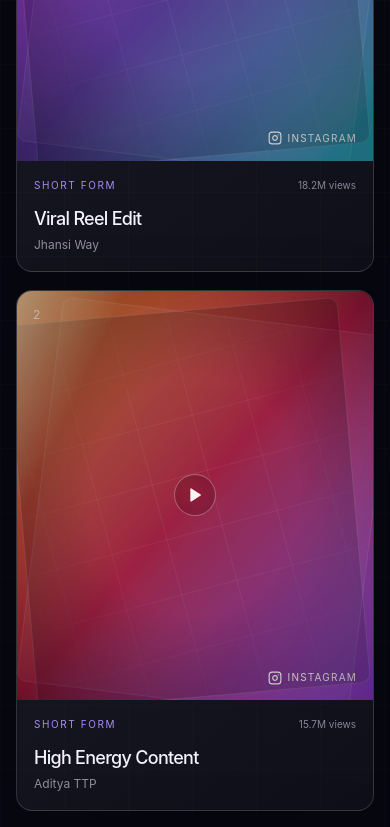
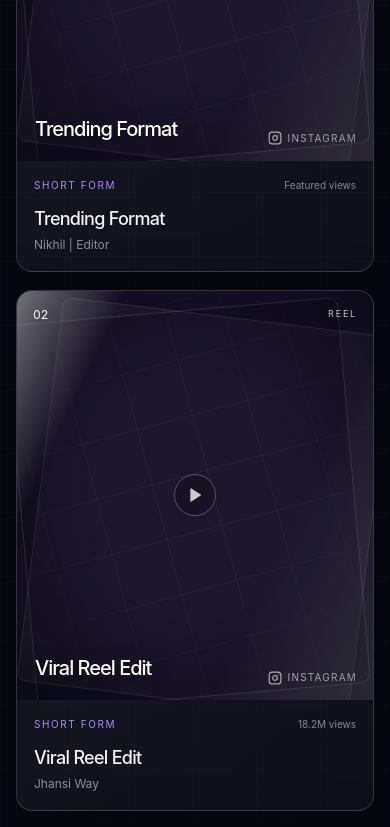
Before and after one commit to nanashi042/Portfolio, a React (Vite) app: page / in a window 390 px wide. Shown: the part 1920-2747 px from the top of the page. Built offline with nearby package versions, Linux system fonts and the light colour scheme.

Commit message:
changed ui

```diff
--- a/src/app/App.tsx
+++ b/src/app/App.tsx
@@ -28,6 +28,16 @@ type Video = {
 };
 
 const videos: Video[] = [
+  {
+    id: '0',
+    title: 'Trending Format',
+    creator: 'Nikhil | Editor',
+    videoUrl: 'https://www.instagram.com/p/DPE4wb_gAeE/embed',
+    views: 'Featured',
+    platform: 'instagram',
+    category: 'short',
+    tone: 'from-amber-300/80 via-orange-500/70 to-fuchsia-600/80',
+  },
   {
     id: '1',
     title: 'Viral Reel Edit',
@@ -174,7 +184,13 @@ const longBlogs = [
   ['02', 'The retention edit', 'How I turn a rough talking-head recording into a journey people finish.', '15 min read'],
 ];
 
-function VideoCard({ video, onOpen }: { video: Video; onOpen: (video: Video) => void }) {
+function youtubeVideoId(videoUrl: string) {
+  return videoUrl.match(/(?:youtube\.com\/embed\/|youtu\.be\/)([^?&#/]+)/i)?.[1];
+}
+
+function VideoCard({ video, number, onOpen }: { video: Video; number: number; onOpen: (video: Video) => void }) {
+  const youtubeId = video.platform === 'youtube' ? youtubeVideoId(video.videoUrl) : undefined;
+
   return (
     <motion.button
       type="button"
@@ -184,10 +200,13 @@ function VideoCard({ video, onOpen }: { video: Video; onOpen: (video: Video) =>
       className="group glass-card video-card text-left"
     >
       <div className={`video-art bg-gradient-to-br ${video.tone}`}>
+        {youtubeId && <img className="video-thumbnail" src={`https://img.youtube.com/vi/${youtubeId}/maxresdefault.jpg`} alt="" loading="lazy" />}
         <div className="video-depth video-depth-one" />
         <div className="video-depth video-depth-two" />
         <div className="video-grid" />
-        <span className="video-number">{video.id}</span>
+        <span className="video-number">{String(number).padStart(2, '0')}</span>
+        <span className="video-label">{video.category === 'long' ? 'FILM' : video.category === 'personal' ? 'NOTE' : 'REEL'}</span>
+        <span className="video-art-title">{video.title}</span>
         <span className="video-play"><Play size={16} fill="currentColor" /></span>
         <span className="video-platform">
           {video.platform === 'instagram' ? <Instagram size={14} /> : <Youtube size={14} />}
@@ -225,9 +244,16 @@ function autoplayVideoUrl(video: Video) {
   }
   const separator = video.videoUrl.includes('?') ? '&' : '?';
   if (video.platform === 'youtube') {
-    return `${video.videoUrl}${separator}autoplay=1&mute=1&playsinline=1&controls=1&rel=0`;
+    return `${video.videoUrl}${separator}autoplay=1&mute=1&playsinline=1&controls=1&rel=0&modestbranding=1&enablejsapi=1&origin=${encodeURIComponent(window.location.origin)}`;
   }
   return video.videoUrl;
+}
+
+function externalVideoUrl(video: Video) {
+  const youtubeId = youtubeVideoId(video.videoUrl);
+  if (youtubeId) return `https://www.youtube.com/watch?v=${youtubeId}`;
+  const instagramId = video.videoUrl.match(/instagram\.com\/(?:p|reel|tv)\/([^/?#]+)/i)?.[1];
+  return instagramId ? `https://www.instagram.com/p/${instagramId}/` : video.videoUrl;
 }
 
 function AddVideoPage({ onBack }: { onBack: () => void }) {
@@ -237,6 +263,7 @@ function AddVideoPage({ onBack }: { onBack: () => void }) {
   const [platform, setPlatform] = useState<Video['platform']>('youtube');
   const [category, setCategory] = useState<Video['category']>('short');
   const [views, setViews] = useState('');
+  const [added, setAdded] = useState(false);
 
   const addVideo = () => {
     if (!title.trim() || !sourceUrl.trim()) {
@@ -258,6 +285,7 @@ function AddVideoPage({ onBack }: { onBack: () => void }) {
     const saved = JSON.parse(localStorage.getItem('nimbuuz-videos') || '[]') as Video[];
     localStorage.setItem('nimbuuz-videos', JSON.stringify([video, ...saved]));
     toast.success('Video added to the homepage.');
+    setAdded(true);
     setTitle('');
     setCreator('');
     setSourceUrl('');
@@ -289,7 +317,7 @@ function AddVideoPage({ onBack }: { onBack: () => void }) {
             <label>Format<select value={category} onChange={(event) => setCategory(event.target.value as Video['category'])}><option value="short">Short form / 9:16</option><option value="long">Long form / 16:9</option></select></label>
           </div>
           <label>Views <span className="muted-label">(optional)<input value={views} onChange={(event) => setViews(event.target.value)} placeholder="12.4M" /></span></label>
-          <button type="button" className="button-primary submit-button" onClick={addVideo}>Add to selected work <ArrowUpRight size={18} /></button>
+          <div className="add-actions"><button type="button" className="button-primary submit-button" onClick={addVideo}>Add to selected work <ArrowUpRight size={18} /></button>{added && <a className="button-quiet view-home-link" href="/#work">View on homepage <ArrowUpRight size={16} /></a>}</div>
           <p className="form-note">Tip: YouTube watch links, youtu.be links, and Drive file links are converted automatically.</p>
         </div>
       </section>
@@ -328,6 +356,8 @@ export default function App() {
   }
 
   const allVideos = [...customVideos, ...videos];
+  const shortVideos = allVideos.filter((video) => video.category === 'short');
+  const longVideos = allVideos.filter((video) => video.category === 'long');
 
   return (
     <main className="site-shell">
@@ -385,18 +415,18 @@ export default function App() {
         <div className="section-heading"><div><span className="section-kicker">01 / Selected work</span><h2>Made to be <span>felt.</span></h2></div><p>Every cut has a job: hold attention, sharpen an idea, or make someone press replay.</p></div>
         <div className="work-block">
           <div className="sub-heading"><div><span className="section-kicker">Fast, focused, replayable</span><h3>Short form <span>/</span> 9:16</h3></div><a href="#contact">See all shorts <ArrowUpRight size={16} /></a></div>
-          <div className="video-grid-cards">{allVideos.filter((video) => video.category === 'short').map((video) => <VideoCard key={video.id} video={video} onOpen={setActiveVideo} />)}</div>
+          <div className="video-grid-cards">{shortVideos.map((video, index) => <VideoCard key={video.id} video={video} number={index + 1} onOpen={setActiveVideo} />)}</div>
         </div>
         <div className="work-block long-work">
           <div className="sub-heading"><div><span className="section-kicker">Room for the story</span><h3>Long form <span>/</span> 16:9</h3></div><a href="#contact">See all films <ArrowUpRight size={16} /></a></div>
-          <div className="long-grid">{allVideos.filter((video) => video.category === 'long').map((video) => <VideoCard key={video.id} video={video} onOpen={setActiveVideo} />)}</div>
+          <div className="long-grid">{longVideos.map((video, index) => <VideoCard key={video.id} video={video} number={index + 1} onOpen={setActiveVideo} />)}</div>
         </div>
       </section>
 
       <section className="section personal-section">
         <div className="container">
           <div className="section-heading"><div><span className="section-kicker">01.5 / Personal corner</span><h2>Off the clock,<br /><span>still creating.</span></h2></div><p>A little space for experiments, visual notes, and edits made just because the idea would not leave me alone.</p></div>
-          <div className="personal-grid">{personalVideos.map((video) => <VideoCard key={video.id} video={video} onOpen={setActiveVideo} />)}</div>
+          <div className="personal-grid">{personalVideos.map((video, index) => <VideoCard key={video.id} video={video} number={index + 1} onOpen={setActiveVideo} />)}</div>
         </div>
       </section>
 
@@ -429,7 +459,7 @@ export default function App() {
 
       <footer id="contact" className="site-footer container"><div className="footer-main"><a href="#" className="brand"><span className="brand-mark">N</span><span>Nikhil <span className="brand-dot">|</span> Editor</span></a><h2>Let's make<br /><span>the next frame.</span></h2><a className="footer-email" href="mailto:nikhmdia@gmail.com">nikhmdia@gmail.com <ArrowUpRight size={20} /></a></div><div className="footer-bottom"><span>© 2025 Nikhil | Editor</span><span>Designed & edited with intent</span><div className="socials"><a href="https://instagram.com/nimbuuz.mov" aria-label="Instagram"><Instagram size={17} /></a><a href="https://www.youtube.com" aria-label="YouTube"><Youtube size={17} /></a><a href="https://linkedin.com" aria-label="LinkedIn"><Linkedin size={17} /></a></div></div></footer>
 
-      {activeVideo && <div className="video-modal" role="dialog" aria-modal="true" onClick={() => setActiveVideo(null)}><div className="theater-stage"><div className={`video-modal-inner ${activeVideo.platform === 'instagram' ? 'portrait' : ''}`} onClick={(event) => event.stopPropagation()}><div className="theater-reflection" /><button className="modal-close" onClick={() => setActiveVideo(null)} aria-label="Close video"><X /></button><iframe src={autoplayVideoUrl(activeVideo)} title={activeVideo.title} allow="autoplay; encrypted-media; picture-in-picture" allowFullScreen /><div className="theater-caption"><span>{activeVideo.category === 'personal' ? 'PERSONAL CORNER' : 'SELECTED WORK'}</span><strong>{activeVideo.title}</strong><small>{activeVideo.creator}</small></div></div></div></div>}
+      {activeVideo && <div className="video-modal" role="dialog" aria-modal="true" onClick={(event) => { if (event.target === event.currentTarget) setActiveVideo(null); }}><div className="theater-stage"><button className="modal-close" onClick={() => setActiveVideo(null)} aria-label="Close video"><X /></button><a className="video-external-link" href={externalVideoUrl(activeVideo)} target="_blank" rel="noreferrer">Open original video <ArrowUpRight size={14} /></a><div className={`video-modal-inner ${activeVideo.platform === 'instagram' ? 'portrait' : ''}`} onClick={(event) => event.stopPropagation()}><div className="theater-reflection" /><iframe src={autoplayVideoUrl(activeVideo)} title={activeVideo.title} allow="autoplay; encrypted-media; fullscreen; picture-in-picture" referrerPolicy="strict-origin-when-cross-origin" allowFullScreen /><div className="theater-caption"><span>{activeVideo.category === 'personal' ? 'PERSONAL CORNER' : 'SELECTED WORK'}</span><strong>{activeVideo.title}</strong><small>{activeVideo.creator}</small></div></div></div></div>}
       <Toaster theme="dark" position="bottom-right" />
     </main>
   );
--- a/src/styles/index.css
+++ b/src/styles/index.css
@@ -77,14 +77,18 @@ h1 em, h2 span, h3 span { color: #c084fc; font-family: Georgia, serif; font-styl
 .glass-card { background: linear-gradient(145deg, rgba(255,255,255,.09), rgba(255,255,255,.035)); border: 1px solid rgba(255,255,255,.14); box-shadow: 0 24px 80px rgba(0,0,0,.18); }
 .video-card { border-radius: 16px; overflow: hidden; padding: 0; transform-style: preserve-3d; transition: border-color .25s, box-shadow .25s; }
 .video-card:hover { border-color: rgba(216,180,254,.5); box-shadow: -16px 24px 60px rgba(0,0,0,.35), 0 0 32px rgba(139,92,246,.16); }
-.video-art { aspect-ratio: 1 / 1.15; overflow: hidden; position: relative; transform: translateZ(16px); }
+.video-art { aspect-ratio: 1 / 1.15; background: #171229; overflow: hidden; position: relative; transform: translateZ(16px); }
+.video-thumbnail { height: 100%; inset: 0; object-fit: cover; opacity: .72; position: absolute; transition: opacity .3s, transform .5s; width: 100%; z-index: 0; }
+.video-card:hover .video-thumbnail { opacity: .9; transform: scale(1.05); }
 .video-art:before { background: linear-gradient(115deg, rgba(255,255,255,.42), transparent 20%, transparent 70%, rgba(255,255,255,.12)); content: ''; inset: 0; mix-blend-mode: screen; pointer-events: none; position: absolute; z-index: 3; }
 .video-art:after { background: radial-gradient(ellipse at center, transparent 42%, rgba(0,0,0,.42) 100%); content: ''; inset: 0; pointer-events: none; position: absolute; z-index: 2; }
-.video-depth { border: 1px solid rgba(255,255,255,.2); border-radius: 10px; inset: 11px; position: absolute; transform: rotate(7deg) translateZ(-20px); }
+.video-depth { border: 1px solid rgba(255,255,255,.2); border-radius: 10px; inset: 11px; position: absolute; transform: rotate(7deg) translateZ(-20px); z-index: 1; }
 .video-depth-one { background: rgba(255,255,255,.09); opacity: .55; transform: rotate(7deg) translate(12px, 12px); }
 .video-depth-two { background: rgba(5,3,15,.25); opacity: .7; transform: rotate(-5deg) translate(-8px, 8px); }
 .video-grid { background-image: linear-gradient(rgba(255,255,255,.18) 1px, transparent 1px), linear-gradient(90deg, rgba(255,255,255,.18) 1px, transparent 1px); background-size: 38px 38px; inset: 0; mask-image: radial-gradient(ellipse, black, transparent 72%); opacity: .4; position: absolute; transform: scale(1.5) rotate(-15deg); }
-.video-number { color: rgba(255,255,255,.8); font-size: 12px; left: 16px; position: absolute; top: 15px; }
+.video-number { color: #fff; font-size: 12px; font-variant-numeric: tabular-nums; left: 16px; position: absolute; text-shadow: 0 2px 12px rgba(0,0,0,.6); top: 15px; z-index: 4; }
+.video-label { color: rgba(255,255,255,.76); font-size: 9px; letter-spacing: .2em; position: absolute; right: 16px; text-shadow: 0 2px 12px rgba(0,0,0,.6); top: 16px; z-index: 4; }
+.video-art-title { bottom: 22px; color: #fff; font-size: clamp(20px, 2vw, 30px); font-weight: 500; left: 18px; letter-spacing: -.05em; line-height: .95; max-width: 78%; position: absolute; text-shadow: 0 3px 18px rgba(0,0,0,.72); z-index: 4; }
 .video-play { align-items: center; backdrop-filter: blur(8px); background: rgba(0,0,0,.25); border: 1px solid rgba(255,255,255,.32); border-radius: 50%; display: flex; height: 42px; justify-content: center; left: 50%; position: absolute; top: 50%; transform: translate(-50%, -50%); transition: transform .2s; width: 42px; }
 .video-card:hover .video-play { transform: translate(-50%, -50%) scale(1.15); }
 .video-platform { align-items: center; bottom: 15px; color: #fff; display: flex; font-size: 10px; gap: 6px; letter-spacing: .12em; position: absolute; right: 16px; text-transform: uppercase; }
@@ -152,7 +156,7 @@ h1 em, h2 span, h3 span { color: #c084fc; font-family: Georgia, serif; font-styl
 .socials { display: flex; gap: 14px; }
 .socials a { color: #b8b2c4; }
 .video-modal { align-items: center; background: radial-gradient(circle at 50% 42%, rgba(67,38,125,.38), transparent 35%), rgba(3,2,10,.94); display: flex; inset: 0; justify-content: center; overflow: auto; padding: 50px 24px 90px; perspective: 1400px; position: fixed; z-index: 20; }
-.theater-stage { align-items: center; display: flex; justify-content: center; min-height: min(90vh, 820px); transform-style: preserve-3d; width: min(1080px, 100%); }
+.theater-stage { align-items: center; display: flex; justify-content: center; min-height: min(90vh, 820px); position: relative; transform-style: preserve-3d; width: min(1080px, 100%); }
 .theater-stage:before { background: linear-gradient(90deg, transparent, rgba(192,132,252,.35), transparent); bottom: 4%; content: ''; filter: blur(18px); height: 2px; left: 8%; position: absolute; right: 8%; transform: rotateX(75deg) translateZ(-80px); }
 .video-modal-inner { animation: theater-in .55s cubic-bezier(.2,.8,.2,1) both; aspect-ratio: 16 / 9; background: #000; border: 1px solid rgba(255,255,255,.32); box-shadow: -35px 45px 100px rgba(0,0,0,.75), 0 0 50px rgba(168,85,247,.22); max-width: 1000px; position: relative; transform: rotateX(3deg) rotateY(-5deg) rotateZ(-.4deg); transform-style: preserve-3d; width: 100%; }
 .video-modal-inner:before { border: 1px solid rgba(255,255,255,.12); border-radius: inherit; content: ''; inset: 10px; pointer-events: none; position: absolute; transform: translateZ(12px); z-index: 2; }
@@ -163,7 +167,9 @@ h1 em, h2 span, h3 span { color: #c084fc; font-family: Georgia, serif; font-styl
 .theater-caption span { color: #c4b5fd; font-size: 9px; letter-spacing: .17em; }
 .theater-caption strong { color: #fff; font-size: 18px; font-weight: 500; }
 .theater-caption small { color: #aaa7b8; font-size: 11px; margin-left: auto; }
-.modal-close { align-items: center; background: #f4f1ff; border: 0; border-radius: 50%; color: #171321; display: flex; height: 38px; justify-content: center; position: absolute; right: -15px; top: -15px; transform: translateZ(18px); width: 38px; z-index: 4; }
+.modal-close { align-items: center; background: #f4f1ff; border: 0; border-radius: 50%; color: #171321; cursor: pointer; display: flex; height: 42px; justify-content: center; position: absolute; right: 2px; top: 2px; width: 42px; z-index: 10; }
+.video-external-link { align-items: center; background: rgba(8,5,20,.9); border: 1px solid rgba(255,255,255,.35); border-radius: 999px; color: #f3e8ff; display: inline-flex; font-size: 10px; gap: 5px; left: 2px; padding: 9px 12px; position: absolute; text-transform: uppercase; top: 2px; z-index: 10; }
+.video-external-link:hover { background: rgba(124,58,237,.8); }
 @keyframes theater-in { from { opacity: 0; transform: rotateX(14deg) rotateY(-14deg) rotateZ(-2deg) translateY(35px) scale(.88); } to { opacity: 1; transform: rotateX(3deg) rotateY(-5deg) rotateZ(-.4deg) translateY(0) scale(1); } }
 .add-page { min-height: 100vh; }
 .add-layout { align-items: center; display: grid; gap: 90px; grid-template-columns: .9fr 1fr; min-height: 680px; padding-bottom: 90px; padding-top: 90px; }
@@ -177,6 +183,9 @@ h1 em, h2 span, h3 span { color: #c084fc; font-family: Georgia, serif; font-styl
 .add-form option { background: #161321; }
 .muted-label { color: #625d70; font-size: 10px; }
 .add-form .form-note { line-height: 1.5; margin: 0; }
+.add-actions { align-items: center; display: flex; flex-wrap: wrap; gap: 18px; }
+.add-actions .submit-button { margin-top: 5px; }
+.view-home-link { color: #d8b4fe; }
 @media (max-width: 1000px) { .personal-grid { grid-template-columns: repeat(3, 1fr); } }
 @media (max-width: 800px) { .container { width: min(100% - 32px, 600px); } .nav-links { background: rgba(12,10,25,.96); border: 1px solid rgba(255,255,255,.15); border-radius: 12px; display: none; flex-direction: column; gap: 20px; left: 16px; padding: 22px; position: absolute; right: 16px; top: 70px; z-index: 10; } .nav-links.is-open { display: flex; } .nav-cta, .nav-add { display: none; } .menu-button { display: block; } .hero { grid-template-columns: 1fr; padding-top: 50px; } .hero-stage { height: 430px; margin-top: -30px; } .hero-meta { margin-top: 45px; } .section-heading, .sub-heading { align-items: start; flex-direction: column; gap: 20px; } .section-heading { margin-bottom: 48px; } .video-grid-cards, .personal-grid { grid-template-columns: 1fr 1fr; } .about-grid, .booking-grid, .contact-grid, .add-layout { gap: 55px; grid-template-columns: 1fr; } .about-image-wrap { height: 420px; max-width: 480px; } .journal-columns { gap: 55px; grid-template-columns: 1fr; } .footer-main { grid-template-columns: 1fr; } .footer-email { max-width: 350px; } }
 @media (max-width: 500px) { .signal-inner { gap: 22px; justify-content: start; } .signal-inner span:nth-child(n+4) { display: none; } .hero h1 { font-size: 64px; } .hero-stage { transform: scale(.85); transform-origin: top center; width: 118%; } .video-grid-cards, .long-grid, .input-grid { grid-template-columns: 1fr; } .about-stats { gap: 18px; justify-content: space-between; } .about-stats strong { font-size: 23px; } .footer-bottom { align-items: start; flex-direction: column; gap: 16px; margin-top: 60px; } }
```
Also changed, not shown: 4 other files (tests, documents, lock files or other folders).
